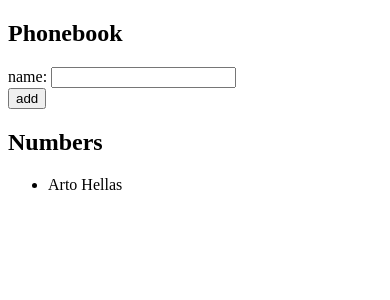
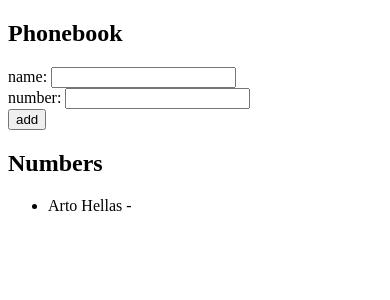
Before and after one commit to JamesAlexanderHill/full-stack-open-2020, a React (Create React App) app in the folder part1/: page / in a window 390 px wide. Shown: the top 300 px of the page. Built offline with nearby package versions, Linux system fonts and the light colour scheme.

Commit message:
2.8: The Phonebook Step3
Expanded the application by allowing users to add phone numbers to the phone book

```diff
--- a/part1/src/components/App.js
+++ b/part1/src/components/App.js
@@ -7,16 +7,19 @@ const App = () => {
     { name: 'Arto Hellas' }
   ])
   const [ newName, setNewName ] = useState('')
+  const [ newNumber, setNewNumber ] = useState('')
 
   const addPerson = (event) => {
     event.preventDefault();
     const personObj = {
-        name: newName
+        name: newName,
+        number: newNumber
     };
     const index = persons.findIndex(person => person.name == personObj.name)
     if(index == -1){
         setPersons(persons.concat(personObj));
         setNewName('');
+        setNewNumber('');
     }else{
         alert(`${newName} is already added to phonebook`);
     }
@@ -25,19 +28,19 @@ const App = () => {
   const handleNameChange = (event) => {
     setNewName(event.target.value);
   }
+  const handleNumberChange = (event) => {
+    setNewNumber(event.target.value);
+  }
   const numbers = persons.map((person) => {
-      return <li key={person.name}>{person.name}</li>
+      return <li key={person.name}>{person.name} - {person.number}</li>
   });
   return (
     <div>
         <h2>Phonebook</h2>
         <form onSubmit={addPerson}>
-            <div>
-                name: <input value={newName} onChange={handleNameChange} />
-            </div>
-            <div>
-                <button type="submit">add</button>
-            </div>
+            <div>name: <input value={newName} onChange={handleNameChange} /></div>
+            <div>number: <input value={newNumber} onChange={handleNumberChange} /></div>
+            <div><button type="submit">add</button></div>
         </form>
         <h2>Numbers</h2>
         <ul>
```
Also changed, not shown: 1 other file (tests, documents, lock files or other folders).
